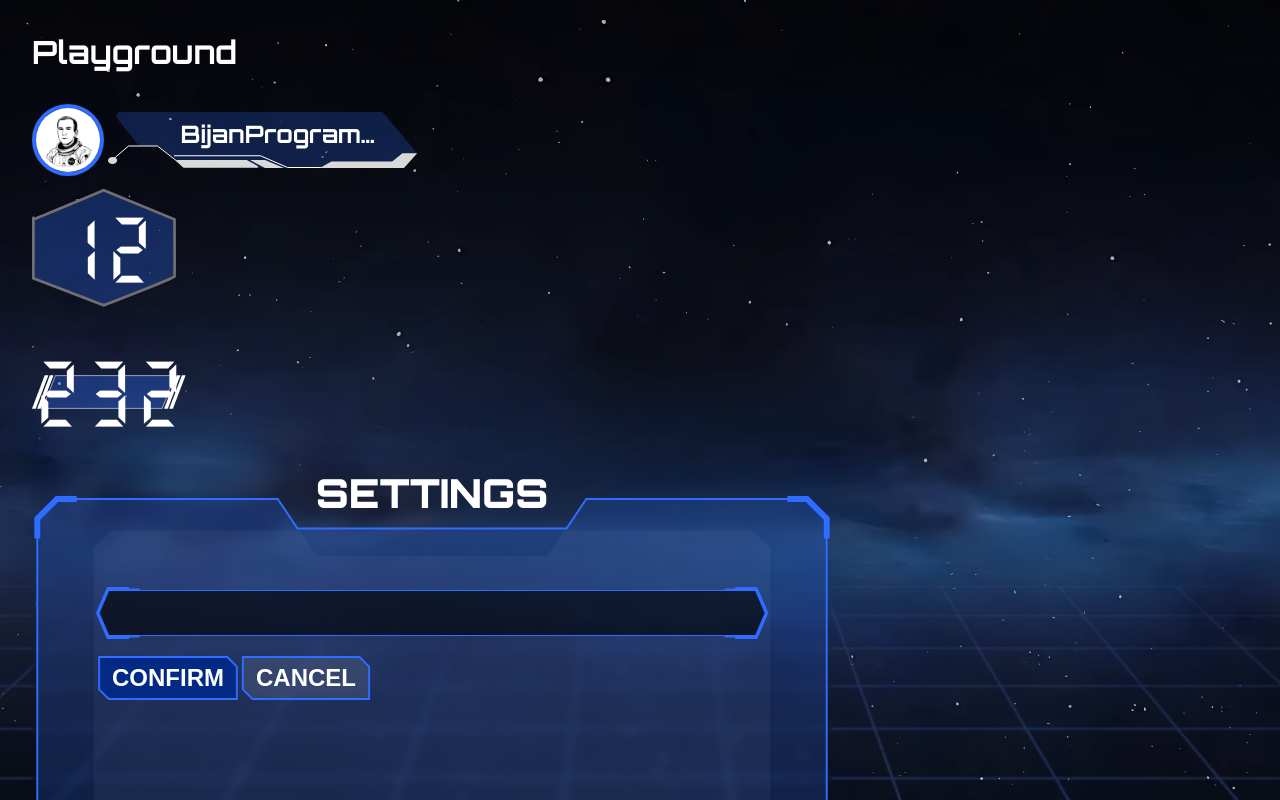
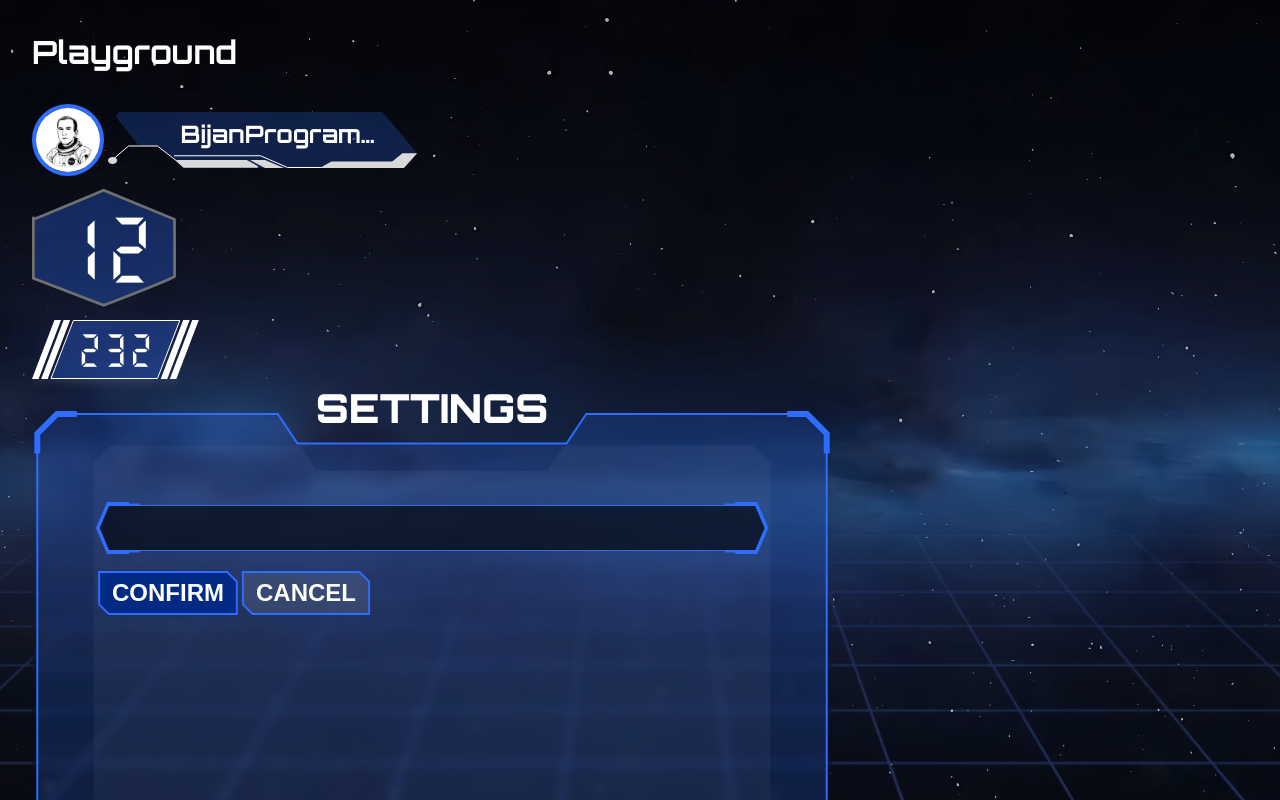
Before and after one commit to CodectiveOrg/snake-frontend, a React (Vite) app: page /playground in a window 1280 px wide. Shown: the top 800 px of the page. Built offline with nearby package versions, Linux system fonts and the light colour scheme; a web font is replaced by a local one.

Commit message:
[UPDATE] high score frame calculations

```diff
--- a/src/pages/game/components/high-score/components/high-score-frame/high-score-frame.component.tsx
+++ b/src/pages/game/components/high-score/components/high-score-frame/high-score-frame.component.tsx
@@ -4,23 +4,32 @@ import clsx from "clsx";
 
 import styles from "./high-score-frame.module.css";
 
-type Props = SVGProps<SVGSVGElement>;
+type Props = SVGProps<SVGSVGElement> & {
+  highScoreWidth: number;
+};
 
 export default function HighScoreFrameComponent({
+  highScoreWidth,
   className,
   ...otherProps
 }: Props): ReactNode {
+  const extraWidth = highScoreWidth - 30;
+
   return (
     <svg
       className={clsx(styles["high-score-frame"], className)}
-      viewBox="0 0 272 59"
+      style={{
+        width: `${120 + extraWidth}px`,
+        height: "59px",
+      }}
+      viewBox={`0 0 ${120 + extraWidth} 59`}
       fill="none"
       xmlns="http://www.w3.org/2000/svg"
       {...otherProps}
     >
       <path
         className={styles.pane}
-        d="M253.027 0.5L230.649 58.5H18.9736L41.3516 0.5H253.027Z"
+        d={`M${101.027 + extraWidth} 0.5L${78.649 + extraWidth} 58.5H18.9736L41.3516 0.5H${101.027 + extraWidth}Z`}
       />
       <path
         className={styles.perimeter}
@@ -32,11 +41,11 @@ export default function HighScoreFrameComponent({
       />
       <path
         className={styles.perimeter}
-        d="M265.459 0H272L249.516 59H242.976L265.459 0Z"
+        d={`M${113.459 + extraWidth} 0H${120 + extraWidth}L${97.516 + extraWidth} 59H${90.976 + extraWidth}L${113.459 + extraWidth} 0Z`}
       />
       <path
         className={styles.perimeter}
-        d="M256.337 0H262.878L240.394 59H233.854L256.337 0Z"
+        d={`M${104.337 + extraWidth} 0H${110.878 + extraWidth}L${88.394 + extraWidth} 59H${81.854 + extraWidth}L${104.337 + extraWidth} 0Z`}
       />
     </svg>
   );
--- a/src/pages/game/components/high-score/high-score.component.tsx
+++ b/src/pages/game/components/high-score/high-score.component.tsx
@@ -1,4 +1,6 @@
 import type { ReactNode } from "react";
+
+import { useResizeObserverHook } from "@/hooks/use-resize-observer.hook.ts";
 
 import HighScoreFrameComponent from "./components/high-score-frame/high-score-frame.component.tsx";
 
@@ -9,10 +11,18 @@ type Props = {
 };
 
 export default function HighScoreComponent({ highScore }: Props): ReactNode {
+  const { ref: highScoreRef, width: highScoreWidth } =
+    useResizeObserverHook<HTMLDivElement>();
+
   return (
     <div className={styles["high-score"]}>
-      <HighScoreFrameComponent className={styles.frame} />
-      {highScore}
+      <HighScoreFrameComponent
+        className={styles.frame}
+        highScoreWidth={highScoreWidth}
+      />
+      <div ref={highScoreRef} className={styles.value}>
+        {highScore}
+      </div>
     </div>
   );
 }
--- a/src/pages/game/components/high-score/high-score.module.css
+++ b/src/pages/game/components/high-score/high-score.module.css
@@ -1,22 +1,30 @@
 .high-score {
-  position: relative;
-  isolation: isolate;
+  display: grid;
+  place-items: center;
 
-  display: grid;
-  place-content: center;
-
-  block-size: 9rem;
-  aspect-ratio: 1;
+  inline-size: fit-content;
 
   font-family: "Digital Numbers", sans-serif;
-  font-size: 4rem;
+
+  .frame,
+  .value {
+    grid-column: 1 / -1;
+    grid-row: 1 / -1;
+  }
 
   .frame {
-    position: absolute;
-    inset: 0;
-    z-index: -1;
+    block-size: 3.5rem;
+    min-inline-size: 100%;
+    inline-size: 0;
+  }
 
-    block-size: 100%;
-    inline-size: 100%;
+  .value {
+    overflow: hidden;
+
+    max-inline-size: 5ch;
+
+    font-size: 2rem;
+
+    text-overflow: ellipsis;
   }
 }
```
